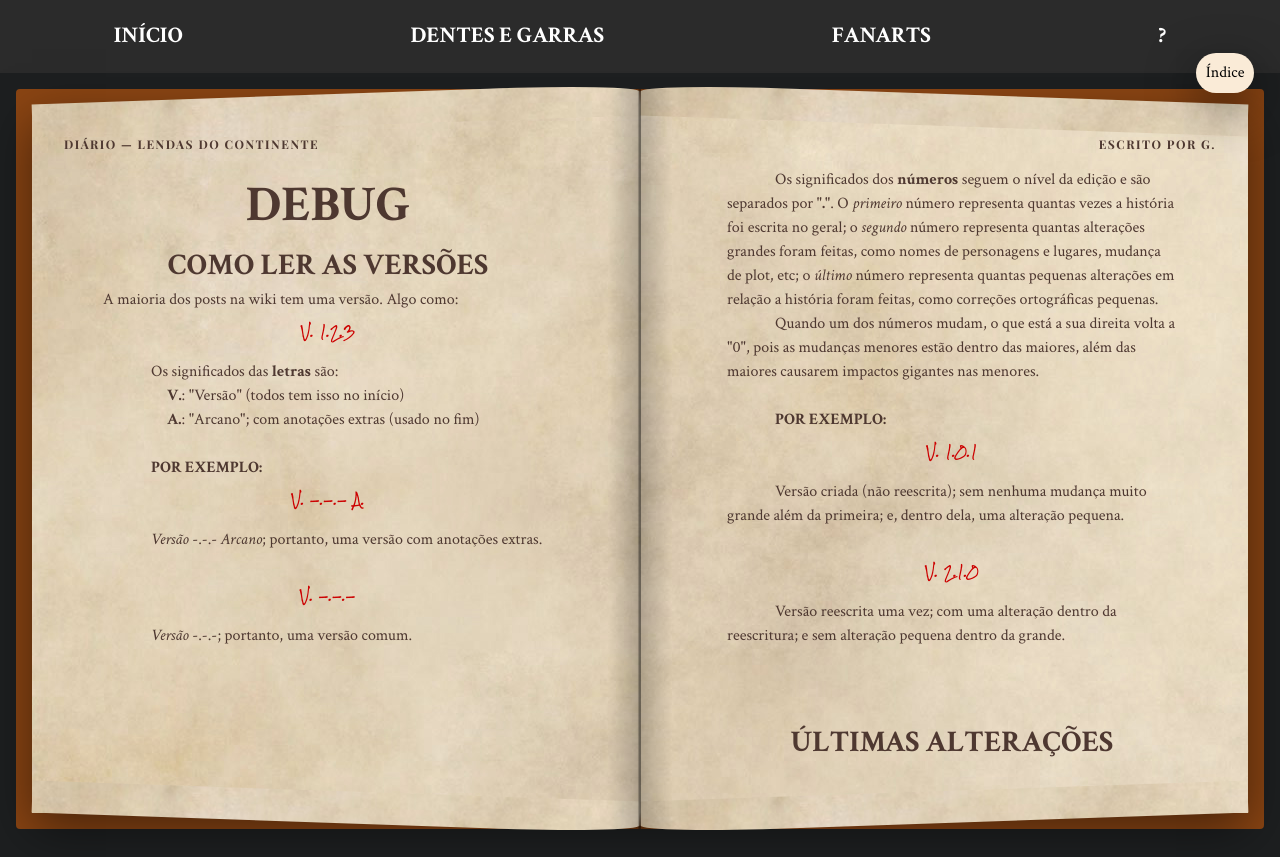
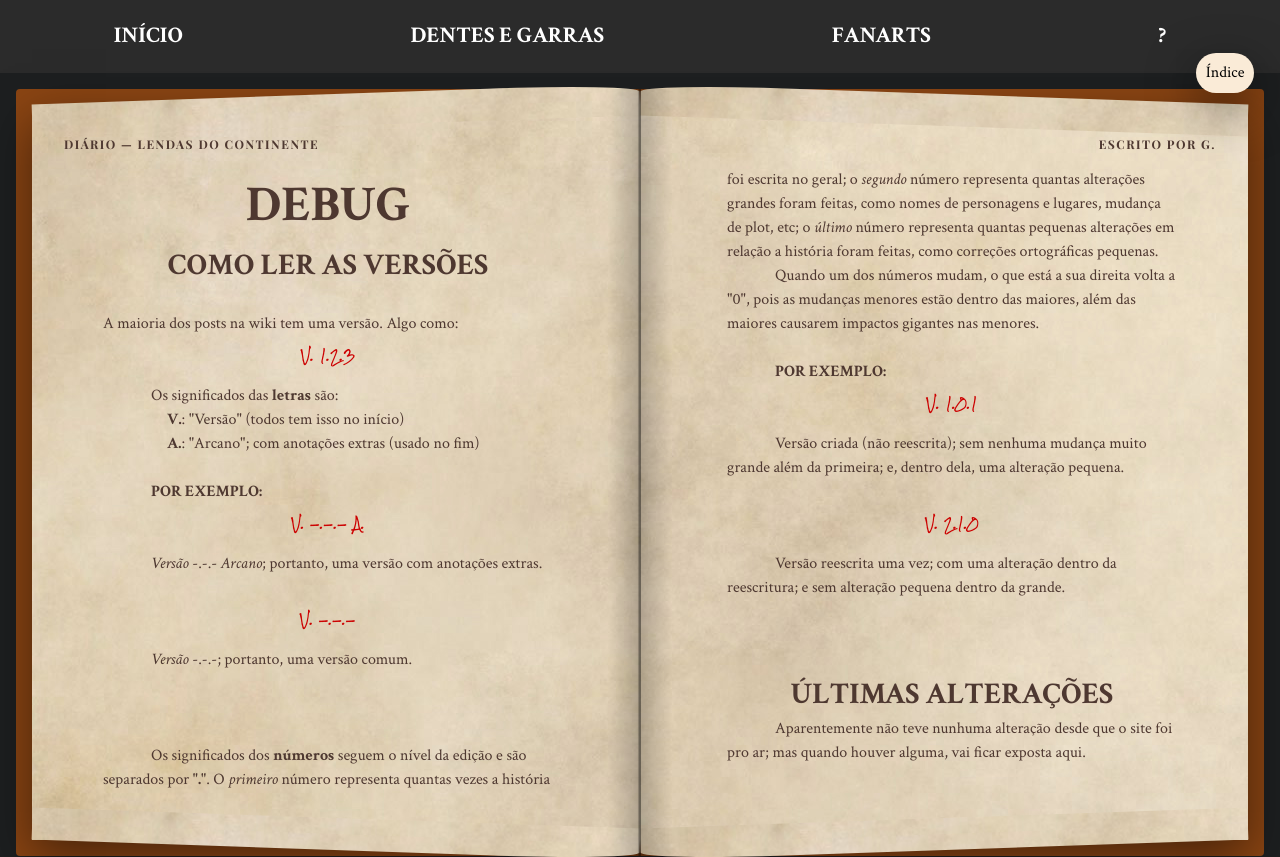
Before and after one commit to MrGadwel/Lendas-do-Continente, a plain HTML site: page debug/debug.html in a window 1280 px wide. Shown: the top 857 px of the page. Drawn offline with nearby package versions, Linux system fonts and the light colour scheme; a web font is replaced by a local one.

```diff
--- a/debug/debug.html
+++ b/debug/debug.html
@@ -48,6 +48,7 @@
 
                   <div style="text-align:center"><h1 style="font-size: 50px">DEBUG</h1></div>
                   <div style="text-align:center"><h1 style="font-size: 30px">COMO LER AS VERSÕES</h1></div>
+                  <br>
                   <p style="text-indent:0px;">A maioria dos posts na wiki tem uma versão. Algo como:</p>
 
                   <br>
@@ -93,6 +94,7 @@
                   <br><br><br>
 
                   <div style="text-align:center"><h1 style="font-size: 30px">ÚLTIMAS ALTERAÇÕES</h1></div>
+                  <p>Aparentemente não teve nunhuma alteração desde que o site foi pro ar; mas quando houver alguma, vai ficar exposta aqui.</p>
 
                 </article>
 
--- a/js/script.js
+++ b/js/script.js
@@ -72,8 +72,8 @@
     <details>
         <summary> <i class="fa-regular fa-map"></i> LUGARES</summary>
             <ul>
-                <li> <i class="fa-regular fa-map"></i><a href="../../../lugares/hugel/hugel.html"> Hugel</a></li>
-                <li> &nbsp &nbsp &nbsp<i class="fa-regular fa-map"></i><a href="../../../lugares/kohan/kohan.html"> Kohan</a></li>
+                <li> <i class="fa-regular fa-map"></i><a href="../../../lugares/kohan/kohan.html"> Kohan</a></li>
+                <li> &nbsp &nbsp &nbsp<i class="fa-regular fa-map"></i><a href="../../../lugares/hugel/hugel.html"> Hugel</a></li>
             </ul>
     </details>
     <details>
```
